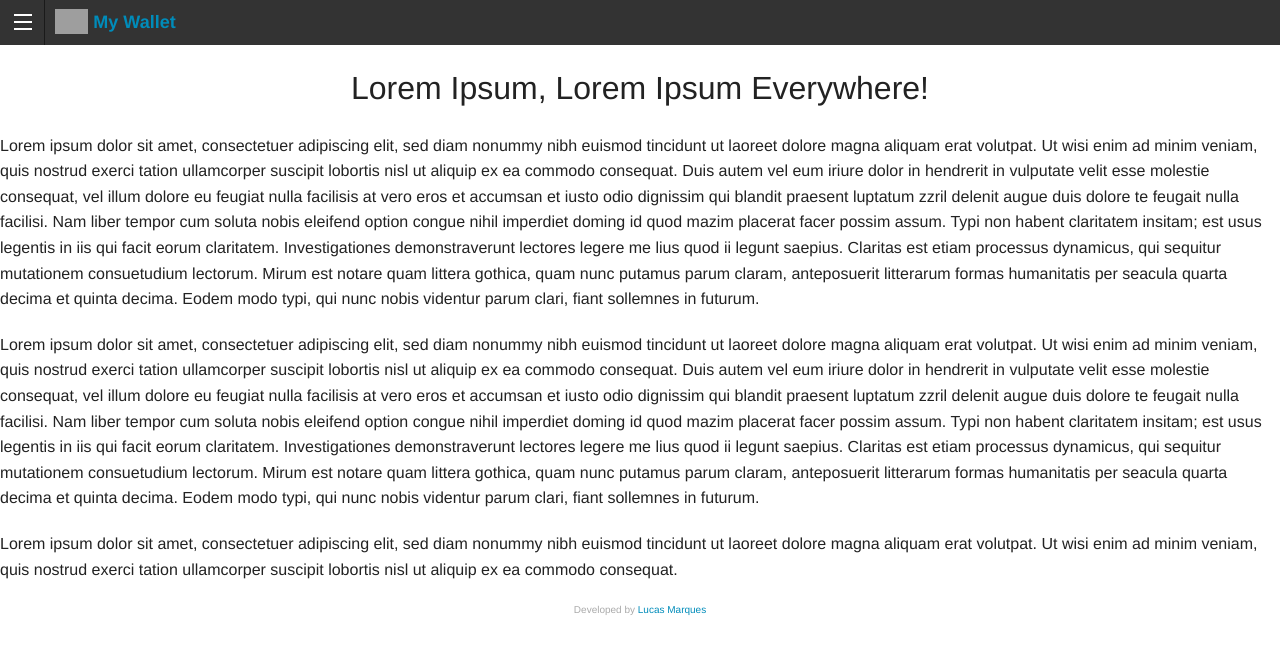
After one commit to marquesds/mywallet, a Django app: page /about/ in a window 1280 px wide. The commit adds this page. Shown: the top 654 px of the page. Run offline with Django 3.2, Linux system fonts and the light colour scheme; grey boxes are pictures that could not be loaded.

Commit message:
mapping urls

```diff
--- a/mywallet/accounts/urls.py
+++ b/mywallet/accounts/urls.py
@@ -4,4 +4,5 @@ urlpatterns = patterns('',
     url(r'^login/$', 'django.contrib.auth.views.login', {'template_name':'login.html'}, name='login'),
     url(r'^logout/', 'django.contrib.auth.views.logout', {'next_page':'accounts:login'}, name='logout'),
     url(r'^signup/$', 'mywallet.accounts.views.signup', name='signup'),
+    url(r'^preferences/$', 'mywallet.accounts.views.preferences', name='preferences'),
 )
--- a/mywallet/accounts/views.py
+++ b/mywallet/accounts/views.py
@@ -23,3 +23,7 @@ def signup(request):
     }
 
     return render(request, template_name, context)
+
+
+def preferences(request):
+    return render(request, 'preferences.html')
--- /dev/null
+++ b/mywallet/core/templates/about.html
@@ -0,0 +1,34 @@
+{% extends "base.html" %}
+
+{% block title %}About{% endblock %}
+
+{% block content %}
+<center><h1>Lorem Ipsum, Lorem Ipsum Everywhere!</h1></center>
+<p>Lorem ipsum dolor sit amet, consectetuer adipiscing elit, sed diam nonummy nibh euismod tincidunt ut laoreet dolore
+    magna aliquam erat volutpat. Ut wisi enim ad minim veniam, quis nostrud exerci tation ullamcorper suscipit lobortis
+    nisl ut aliquip ex ea commodo consequat. Duis autem vel eum iriure dolor in hendrerit in vulputate velit esse
+    molestie consequat, vel illum dolore eu feugiat nulla facilisis at vero eros et accumsan et iusto odio dignissim qui
+    blandit praesent luptatum zzril delenit augue duis dolore te feugait nulla facilisi. Nam liber tempor cum soluta
+    nobis eleifend option congue nihil imperdiet doming id quod mazim placerat facer possim assum. Typi non habent
+    claritatem insitam; est usus legentis in iis qui facit eorum claritatem. Investigationes demonstraverunt lectores
+    legere me lius quod ii legunt saepius. Claritas est etiam processus dynamicus, qui sequitur mutationem consuetudium
+    lectorum. Mirum est notare quam littera gothica, quam nunc putamus parum claram, anteposuerit litterarum formas
+    humanitatis per seacula quarta decima et quinta decima. Eodem modo typi, qui nunc nobis videntur parum clari, fiant
+    sollemnes in futurum.</p>
+
+<p>Lorem ipsum dolor sit amet, consectetuer adipiscing elit, sed diam nonummy nibh euismod tincidunt ut laoreet dolore
+    magna aliquam erat volutpat. Ut wisi enim ad minim veniam, quis nostrud exerci tation ullamcorper suscipit lobortis
+    nisl ut aliquip ex ea commodo consequat. Duis autem vel eum iriure dolor in hendrerit in vulputate velit esse
+    molestie consequat, vel illum dolore eu feugiat nulla facilisis at vero eros et accumsan et iusto odio dignissim qui
+    blandit praesent luptatum zzril delenit augue duis dolore te feugait nulla facilisi. Nam liber tempor cum soluta
+    nobis eleifend option congue nihil imperdiet doming id quod mazim placerat facer possim assum. Typi non habent
+    claritatem insitam; est usus legentis in iis qui facit eorum claritatem. Investigationes demonstraverunt lectores
+    legere me lius quod ii legunt saepius. Claritas est etiam processus dynamicus, qui sequitur mutationem consuetudium
+    lectorum. Mirum est notare quam littera gothica, quam nunc putamus parum claram, anteposuerit litterarum formas
+    humanitatis per seacula quarta decima et quinta decima. Eodem modo typi, qui nunc nobis videntur parum clari, fiant
+    sollemnes in futurum.</p>
+
+<p>Lorem ipsum dolor sit amet, consectetuer adipiscing elit, sed diam nonummy nibh euismod tincidunt ut laoreet dolore
+    magna aliquam erat volutpat. Ut wisi enim ad minim veniam, quis nostrud exerci tation ullamcorper suscipit lobortis
+    nisl ut aliquip ex ea commodo consequat.</p>
+{% endblock %}
--- a/mywallet/core/templates/base.html
+++ b/mywallet/core/templates/base.html
@@ -34,11 +34,11 @@
                     <ul class="off-canvas-list">
                         <li><label>My Wallet</label></li>
                         <li><a href="{% url 'core:home' %}">Home</a></li>
-                        <li><a href="#">About</a></li>
-                        <li><a href="#">Contact</a></li>
-                        <li><a href="#">Donate</a></li>
+                        <li><a href="{% url 'core:about' %}">About</a></li>
+                        <li><a href="{% url 'core:contact' %}">Contact</a></li>
+                        <li><a href="{% url 'core:donate' %}">Donate</a></li>
                         <li><label>System</label></li>
-                        <li><a href="#">Preferences</a></li>
+                        <li><a href="{% url 'accounts:preferences' %}">Preferences</a></li>
                         <li><a href="{% url 'accounts:logout' %}">Logout</a></li>
                     </ul>
                 </form>
--- a/mywallet/core/urls.py
+++ b/mywallet/core/urls.py
@@ -3,5 +3,8 @@ from django.conf.urls import patterns, url
 urlpatterns = patterns('mywallet.core.views',
     url(r'^$', 'index', name='index'),
     url(r'^home/$', 'home', name='home'),
+    url(r'^about/$', 'about', name='about'),
+    url(r'^contact/$', 'contact', name='contact'),
+    url(r'^donate/$', 'donate', name='donate'),
     url(r'^bill/(?P<pk>\d+)/$', 'bill', name='bill'),
 )
--- a/mywallet/core/views.py
+++ b/mywallet/core/views.py
@@ -51,3 +51,15 @@ def bill(request, pk):
             form.save()
 
     return redirect('core:home')
+
+
+def about(request):
+    return render(request, 'about.html')
+
+
+def contact(request):
+    return render(request, 'contact.html')
+
+
+def donate(request):
+    return render(request, 'donate.html')
```
Also changed, not shown: mywallet/accounts/templates/preferences.html (added, +8 -0 lines), mywallet/core/templates/contact.html (added, +8 -0 lines), mywallet/core/templates/donate.html (added, +8 -0 lines).
